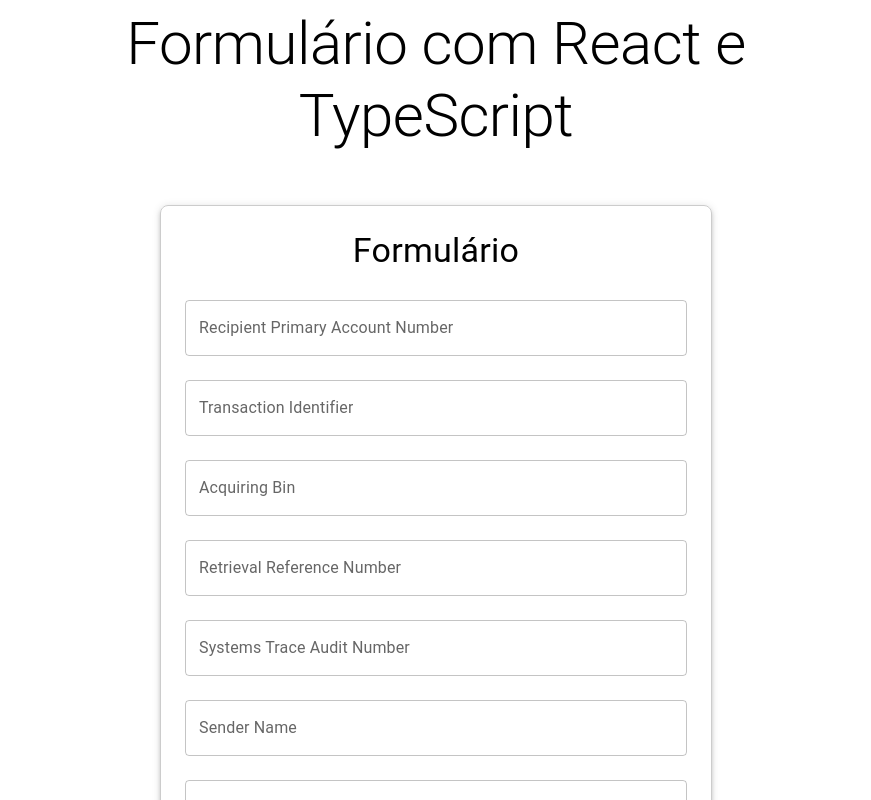
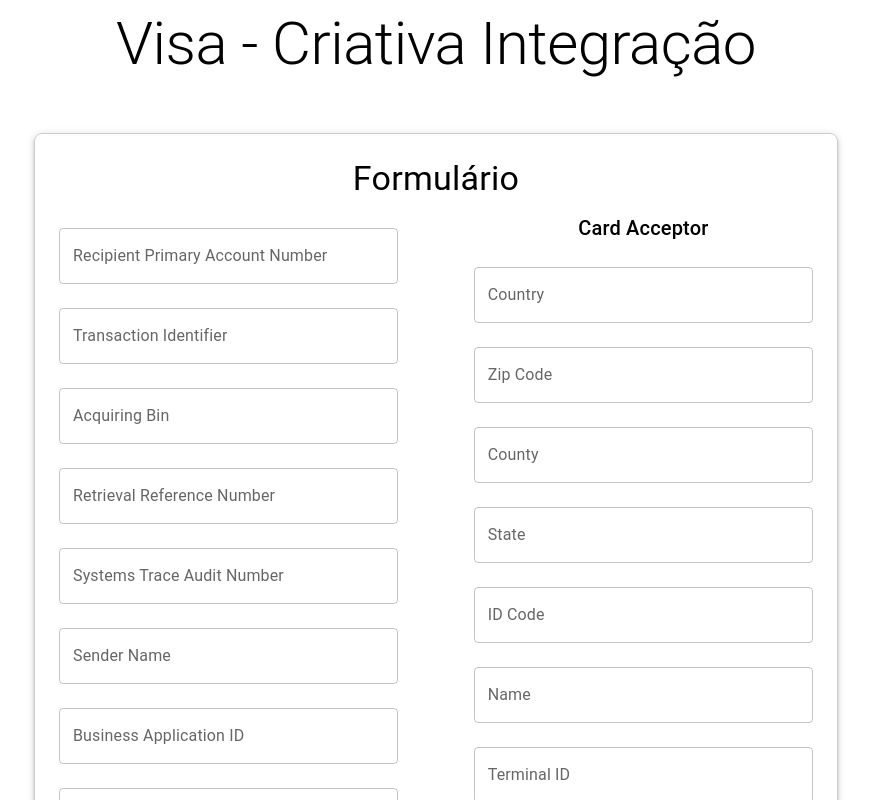
Before and after one commit to EmmanuelStocco/Criativa-Front, a React (Create React App) app: page / in a window 1280 px wide. Shown: the top 800 px of the page, without its empty margins (204-1075 px from the left). Built offline with nearby package versions, Linux system fonts and the light colour scheme.

Commit message:
feat: styles applyed

```diff
--- a/src/App.tsx
+++ b/src/App.tsx
@@ -8,7 +8,7 @@
     <Container maxWidth="md">
       <header className="App-header">
         <Typography variant="h2" component="h1" gutterBottom>
-          Formulário com React e TypeScript
+          Visa - Criativa Integração
         </Typography>
         <Form />
       </header>
--- a/src/components/Form.tsx
+++ b/src/components/Form.tsx
@@ -69,9 +69,9 @@
   const handleSubmit = async (e: React.FormEvent) => {
     e.preventDefault();
     try {
-      console.log('formData', formData)
+      console.log('e', e)
       const response = await api.post('/funds', formData);
-      console.log(response.data);
+      console.log('response', response)
       alert('Dados enviados com sucesso!');
     } catch (error) {
       console.error(error);
@@ -80,7 +80,7 @@
   };
 
   return (
-    <Container maxWidth="sm">
+    <Container maxWidth="md">
       <Box
         sx={{
           display: 'flex',
@@ -96,7 +96,10 @@
         <Typography variant="h4" component="h1" gutterBottom>
           Formulário
         </Typography>
-        <form onSubmit={handleSubmit} style={{ width: '100%' }}>
+        <form onSubmit={handleSubmit} style={{ display: 'flex', flexDirection: 'row', justifyContent: 'space-between', width: '100%' }}>
+          <div style={{ display: 'flex', flexDirection: 'column', width: '100%' }}>
+            <div style={{ display: 'flex', flexDirection: 'row', justifyContent: 'space-between', width: '100%' }}>
+              <div style={{ display: 'flex', flexDirection: 'column', width: '45%' }}>
                 <TextField
                   fullWidth
                   label="Recipient Primary Account Number"
@@ -232,6 +235,9 @@
                   value={formData.purposeOfPayment}
                   onChange={handleChange}
                 />
+
+              </div>
+              <div style={{ display: 'flex', flexDirection: 'column', width: '45%' }}>
                 <Typography variant="h6" component="h2" gutterBottom>
                   Card Acceptor
                 </Typography>
@@ -352,9 +358,13 @@
                   value={formData.sourceOfFundsCode}
                   onChange={handleChange}
                 />
+              </div>
+            </div>
             <Button type="submit" variant="contained" color="primary" fullWidth>
               Enviar
             </Button>
+          </div>
+
         </form>
       </Box>
     </Container>
```
Lines whose indentation alone changed are shown as unchanged.
